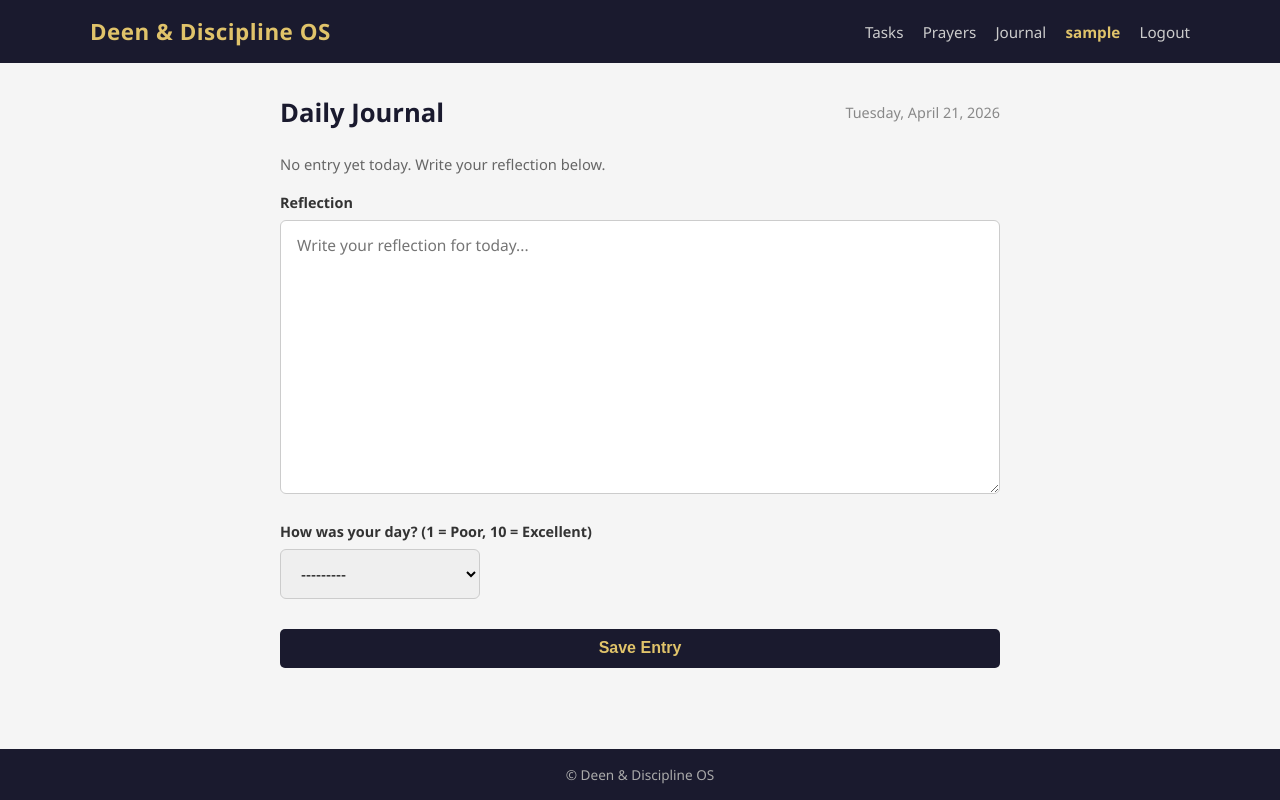
After one commit to SyedMohammedRaheem99/deen-discipline-os, a Django app: page /journal/ in a window 1280 px wide. The commit adds this page. Run offline with Django 5.2, Linux system fonts and the light colour scheme; a user stored in the database is signed in; tables that the repository leaves empty hold one stand-in row (values such as "Sample post").

Commit message:
70% journal system complete (daily reflection + update logic)

```diff
--- a/core/forms.py
+++ b/core/forms.py
@@ -1,7 +1,7 @@
 from django import forms
 from django.contrib.auth.models import User
 from django.contrib.auth.forms import UserCreationForm
-from .models import Task
+from .models import Task, Journal
 
 
 class RegisterForm(UserCreationForm):
@@ -45,3 +45,20 @@ class TaskForm(forms.ModelForm):
         super().__init__(*args, **kwargs)
         # Tell Django to parse datetime-local format from the browser
         self.fields['due_time'].input_formats = ['%Y-%m-%dT%H:%M']
+
+
+class JournalForm(forms.ModelForm):
+    """
+    Form for creating or updating a daily journal entry.
+    'user' and 'date' are excluded — both are set in the view automatically.
+    """
+    class Meta:
+        model = Journal
+        fields = ('content', 'rating')
+        widgets = {
+            'content': forms.Textarea(attrs={
+                'rows': 10,
+                'placeholder': 'Write your reflection for today...',
+            }),
+            'rating': forms.Select(),
+        }
--- a/core/models.py
+++ b/core/models.py
@@ -82,3 +82,37 @@ class Prayer(models.Model):
     def __str__(self):
         status = 'Done' if self.completed else 'Missed'
         return f'{self.get_prayer_name_display()} on {self.date} — {self.user.username} [{status}]'
+
+
+# ===========================================================
+# Journal Model
+# One journal entry per user per day — a daily reflection log.
+# ===========================================================
+
+class Journal(models.Model):
+
+    # Rating choices from 1 to 10 — displayed as "1", "2", ..., "10"
+    RATING_CHOICES = [(i, str(i)) for i in range(1, 11)]
+
+    user = models.ForeignKey(User, on_delete=models.CASCADE, related_name='journals')
+
+    # One entry per calendar day — enforced by unique_together below
+    date = models.DateField()
+
+    # The body of the journal entry
+    content = models.TextField()
+
+    # How the user rates their day (1 = terrible, 10 = excellent)
+    rating = models.IntegerField(choices=RATING_CHOICES)
+
+    created_at = models.DateTimeField(auto_now_add=True)
+
+    class Meta:
+        ordering = ['-date']
+        verbose_name = 'Journal'
+        verbose_name_plural = 'Journals'
+        # Enforce one entry per user per day at the database level
+        unique_together = ['user', 'date']
+
+    def __str__(self):
+        return f'Journal {self.date} — {self.user.username} (Rating: {self.rating}/10)'
--- a/core/urls.py
+++ b/core/urls.py
@@ -19,4 +19,8 @@ urlpatterns = [
     path('prayers/', views.prayer_list, name='prayer_list'),
     path('prayers/toggle/<int:prayer_id>/', views.prayer_toggle, name='prayer_toggle'),
     path('prayers/on-time/<int:prayer_id>/', views.prayer_on_time_toggle, name='prayer_on_time_toggle'),
+
+    # Daily journal
+    path('journal/', views.journal_view, name='journal_view'),
+    path('journal/save/', views.journal_save, name='journal_save'),
 ]
--- a/core/views.py
+++ b/core/views.py
@@ -2,8 +2,8 @@ from django.shortcuts import render, redirect, get_object_or_404
 from django.contrib.auth import login
 from django.contrib.auth.decorators import login_required
 from django.utils import timezone
-from .forms import RegisterForm, TaskForm
-from .models import Task, Prayer
+from .forms import RegisterForm, TaskForm, JournalForm
+from .models import Task, Prayer, Journal
 
 
 @login_required
@@ -165,3 +165,65 @@ def prayer_on_time_toggle(request, prayer_id):
             prayer.save()
 
     return redirect('core:prayer_list')
+
+
+# ===========================================================
+# Journal Views
+# ===========================================================
+
+@login_required
+def journal_view(request):
+    """
+    Display today's journal entry for the logged-in user.
+    - If an entry exists → pre-fill the form with existing content and rating.
+    - If no entry yet → show a blank form.
+    The save action is handled separately at /journal/save/.
+    """
+    today = timezone.localdate()
+
+    # Try to fetch today's entry — None if it doesn't exist yet
+    entry = Journal.objects.filter(user=request.user, date=today).first()
+
+    # Pre-fill form with existing data if an entry exists, otherwise empty form
+    form = JournalForm(instance=entry)
+
+    return render(request, 'journal/journal.html', {
+        'form': form,
+        'entry': entry,   # Used in template to know if we're editing or creating
+        'today': today,
+    })
+
+
+@login_required
+def journal_save(request):
+    """
+    Create or update today's journal entry.
+    POST only. Uses update_or_create to handle both cases cleanly:
+    - First save of the day → creates a new Journal record.
+    - Subsequent saves → updates the existing record.
+    """
+    if request.method != 'POST':
+        return redirect('core:journal_view')
+
+    today = timezone.localdate()
+    form = JournalForm(request.POST)
+
+    if form.is_valid():
+        # update_or_create: find by (user, date), update with new values if found
+        Journal.objects.update_or_create(
+            user=request.user,
+            date=today,
+            defaults={
+                'content': form.cleaned_data['content'],
+                'rating':  form.cleaned_data['rating'],
+            },
+        )
+        return redirect('core:journal_view')
+
+    # If form is invalid, re-render with errors
+    entry = Journal.objects.filter(user=request.user, date=today).first()
+    return render(request, 'journal/journal.html', {
+        'form': form,
+        'entry': entry,
+        'today': today,
+    })
--- a/static/css/style.css
+++ b/static/css/style.css
@@ -391,6 +391,54 @@ body {
     color: #888;
 }
 
+/* ----- Journal ----- */
+.journal-container {
+    max-width: 720px;
+    margin: 0 auto;
+}
+
+.journal-status {
+    color: #666;
+    font-size: 0.92rem;
+    margin-bottom: 1.2rem;
+}
+
+.journal-form .form-group {
+    margin-bottom: 1.4rem;
+}
+
+.journal-form label {
+    display: block;
+    font-weight: 600;
+    margin-bottom: 0.5rem;
+    color: #333;
+    font-size: 0.9rem;
+}
+
+.journal-form textarea,
+.journal-form select {
+    width: 100%;
+    padding: 0.75rem 1rem;
+    border: 1px solid #ccc;
+    border-radius: 6px;
+    font-size: 0.97rem;
+    font-family: inherit;
+    line-height: 1.6;
+    resize: vertical;
+    transition: border-color 0.2s;
+}
+
+.journal-form textarea:focus,
+.journal-form select:focus {
+    outline: none;
+    border-color: #1a1a2e;
+}
+
+.journal-form select {
+    max-width: 200px;
+    cursor: pointer;
+}
+
 /* ----- Hero Section (Homepage) ----- */
 .hero {
     text-align: center;
--- a/templates/base.html
+++ b/templates/base.html
@@ -23,6 +23,7 @@
                     {# Navigation links for logged-in users #}
                     <a href="{% url 'core:task_list' %}" class="nav-link">Tasks</a>
                     <a href="{% url 'core:prayer_list' %}" class="nav-link">Prayers</a>
+                    <a href="{% url 'core:journal_view' %}" class="nav-link">Journal</a>
                     <span class="nav-username">{{ request.user.username }}</span>
                     {# Logout requires POST in Django 5 — a plain <a> tag would cause HTTP 405 #}
                     <form method="post" action="{% url 'logout' %}" style="display:inline;">
--- /dev/null
+++ b/templates/journal/journal.html
@@ -0,0 +1,50 @@
+{% extends 'base.html' %}
+
+{% block title %}Journal — Deen & Discipline OS{% endblock %}
+
+{% block content %}
+<div class="journal-container">
+
+    <div class="page-header">
+        <h2 class="page-title">Daily Journal</h2>
+        <span class="page-date">{{ today|date:"l, F j, Y" }}</span>
+    </div>
+
+    {% if entry %}
+        <p class="journal-status">You have written today's entry. You can update it below.</p>
+    {% else %}
+        <p class="journal-status">No entry yet today. Write your reflection below.</p>
+    {% endif %}
+
+    <form method="post" action="{% url 'core:journal_save' %}" class="journal-form">
+        {% csrf_token %}
+
+        <!-- Content field -->
+        <div class="form-group">
+            <label for="{{ form.content.id_for_label }}">Reflection</label>
+            {{ form.content }}
+            {% if form.content.errors %}
+                {% for error in form.content.errors %}
+                    <p class="auth-error">{{ error }}</p>
+                {% endfor %}
+            {% endif %}
+        </div>
+
+        <!-- Rating field -->
+        <div class="form-group">
+            <label for="{{ form.rating.id_for_label }}">How was your day? (1 = Poor, 10 = Excellent)</label>
+            {{ form.rating }}
+            {% if form.rating.errors %}
+                {% for error in form.rating.errors %}
+                    <p class="auth-error">{{ error }}</p>
+                {% endfor %}
+            {% endif %}
+        </div>
+
+        <button type="submit" class="btn btn-primary">
+            {% if entry %}Update Entry{% else %}Save Entry{% endif %}
+        </button>
+    </form>
+
+</div>
+{% endblock %}
```
Also changed, not shown: core/admin.py (+21 -1 lines), core/migrations/0003_journal.py (added).
